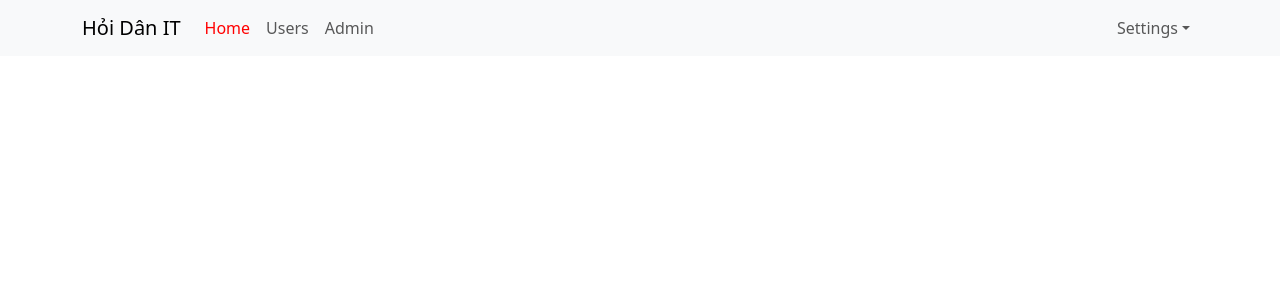
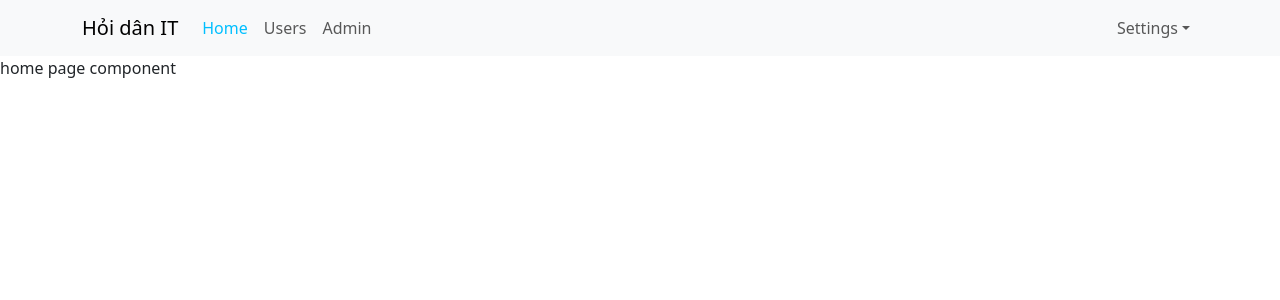
Before and after one commit to VuNQ9/test-demo-react, a React (Create React App) app: page / in a window 1280 px wide. Shown: the top 300 px of the page. Built offline with nearby package versions, Linux system fonts and the light colour scheme.

Commit message:
video 51

```diff
--- a/src/App.scss
+++ b/src/App.scss
@@ -13,7 +13,7 @@
     .navbar-nav {
       .nav-link {
         &.active {
-          color: red;
+          color: #00bfff;
         }
       }
     }
--- a/src/components/Header/Header.js
+++ b/src/components/Header/Header.js
@@ -7,7 +7,8 @@
     return (
         <Navbar bg="light" expand="lg">
             <Container>
-                <Navbar.Brand href="#home">Hỏi Dân IT</Navbar.Brand>
+                {/* <Navbar.Brand href="#home">Hỏi Dân IT</Navbar.Brand> */}
+                <NavLink to="/" className='navbar-brand'>Hỏi dân IT</NavLink>
                 <Navbar.Toggle aria-controls="basic-navbar-nav" />
                 <Navbar.Collapse id="basic-navbar-nav">
                     <Nav className="me-auto">
@@ -17,11 +18,9 @@
                     </Nav>
                     <Nav>
                         <NavDropdown title="Settings" id="basic-nav-dropdown">
-                            <NavDropdown.Item href="#action/3.1">Log in</NavDropdown.Item>
-                            <NavDropdown.Item href="#action/3.2">
-                                Log out
-                            </NavDropdown.Item>
-                            <NavDropdown.Item href="#action/3.1">Profile</NavDropdown.Item>
+                            <NavDropdown.Item >Log in</NavDropdown.Item>
+                            <NavDropdown.Item >Log out</NavDropdown.Item>
+                            <NavDropdown.Item >Profile</NavDropdown.Item>
                         </NavDropdown>
                     </Nav>
                 </Navbar.Collapse>
--- /dev/null
+++ b/src/components/Home/HomePage.js
@@ -0,0 +1,9 @@
+const HomePage = () => {
+    return (
+        <div className="homepage-container">
+            home page component
+        </div>
+    )
+}
+
+export default HomePage;
--- a/src/index.js
+++ b/src/index.js
@@ -12,6 +12,7 @@
 } from "react-router-dom";
 import User from './components/User/User';
 import Admin from './components/Admin/Admin';
+import HomePage from './components/Home/HomePage';
 const root = ReactDOM.createRoot(document.getElementById('root'));
 root.render(
   <Provider store={store}>
@@ -19,6 +20,7 @@
     <BrowserRouter>
       <Routes>
         <Route path="/" element={<App />}>
+          <Route index element={<HomePage />} />
           <Route path="users" element={<User />} />
           <Route path="admins" element={<Admin />} />
         </Route>
```
